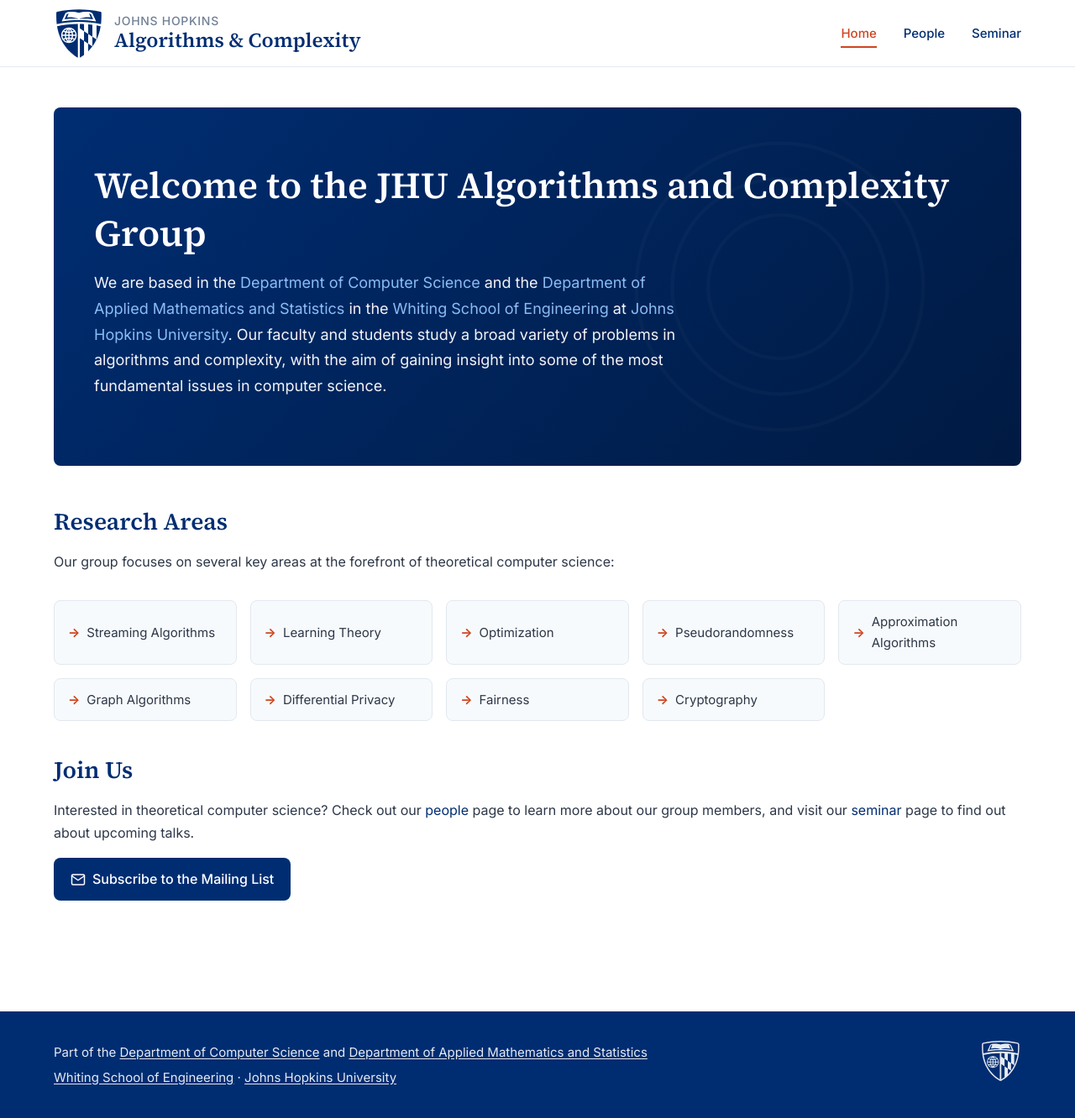
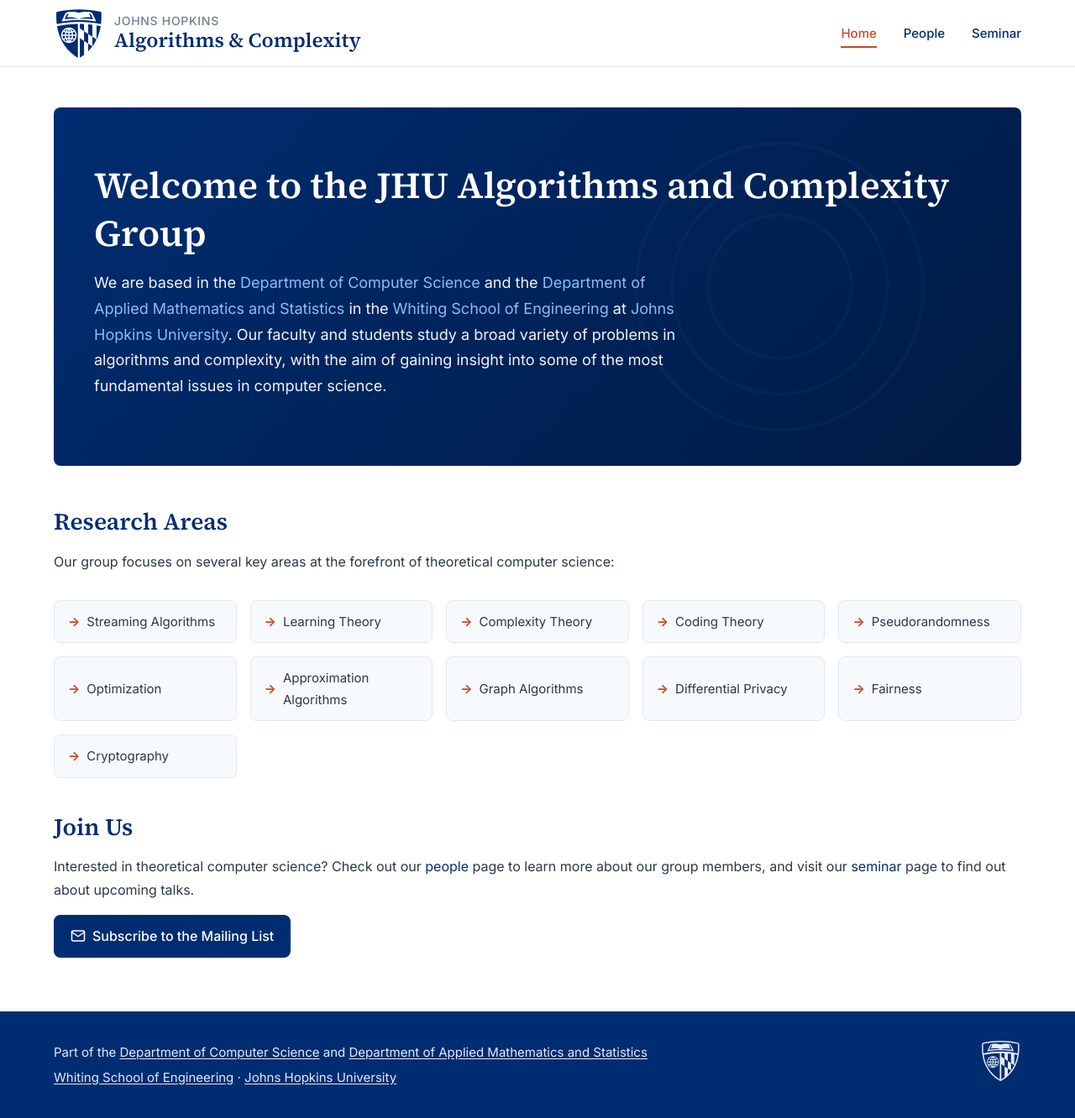
Before and after one commit to mdinitz/JHUTheory, a Jekyll site: the page built from index.md, in a window 1280 px wide and 1332 px high. Shown: the whole window at 84% size. Built offline with Jekyll 4.4.1, drawn with Linux system fonts in a browser that asks for light colours.

Commit message:
Added complexity theory and coding theory to research areas.

```diff
--- a/index.md
+++ b/index.md
@@ -17,8 +17,10 @@ title: Home
 <div class="research-areas">
   <div class="research-tag">Streaming Algorithms</div>
   <div class="research-tag">Learning Theory</div>
+  <div class="research-tag">Complexity Theory</div>
+  <div class="research-tag">Coding Theory</div>
+  <div class="research-tag">Pseudorandomness</div>
   <div class="research-tag">Optimization</div>
-  <div class="research-tag">Pseudorandomness</div>
   <div class="research-tag">Approximation Algorithms</div>
   <div class="research-tag">Graph Algorithms</div>
   <div class="research-tag">Differential Privacy</div>
```
